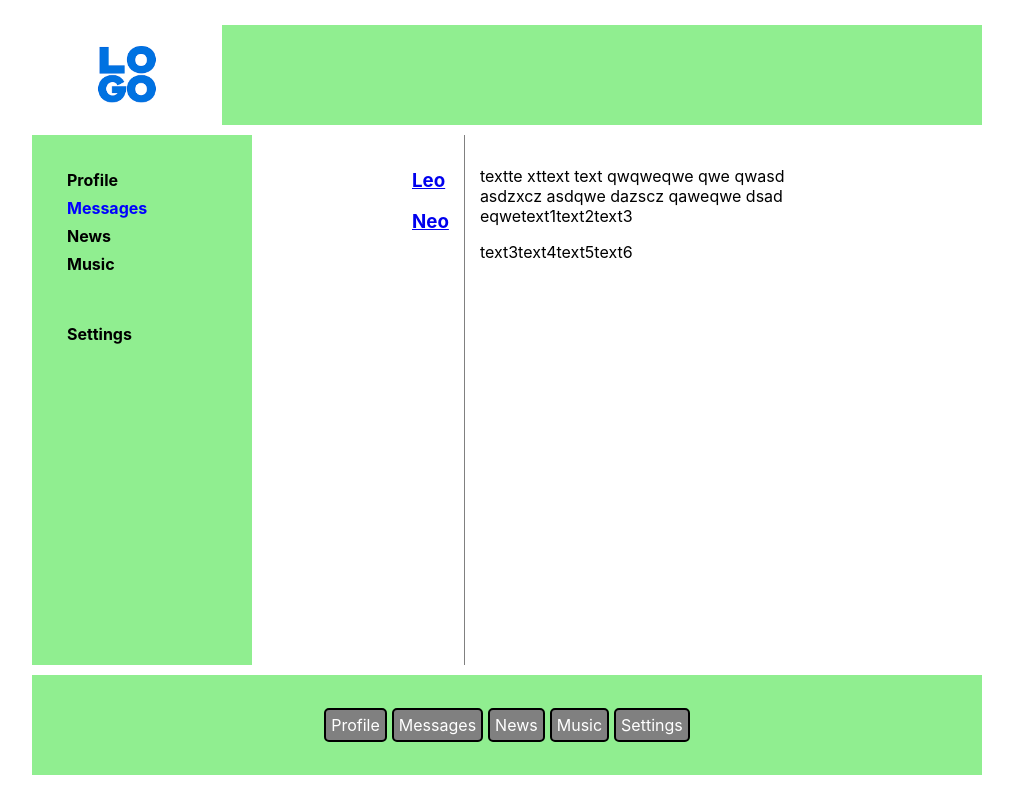
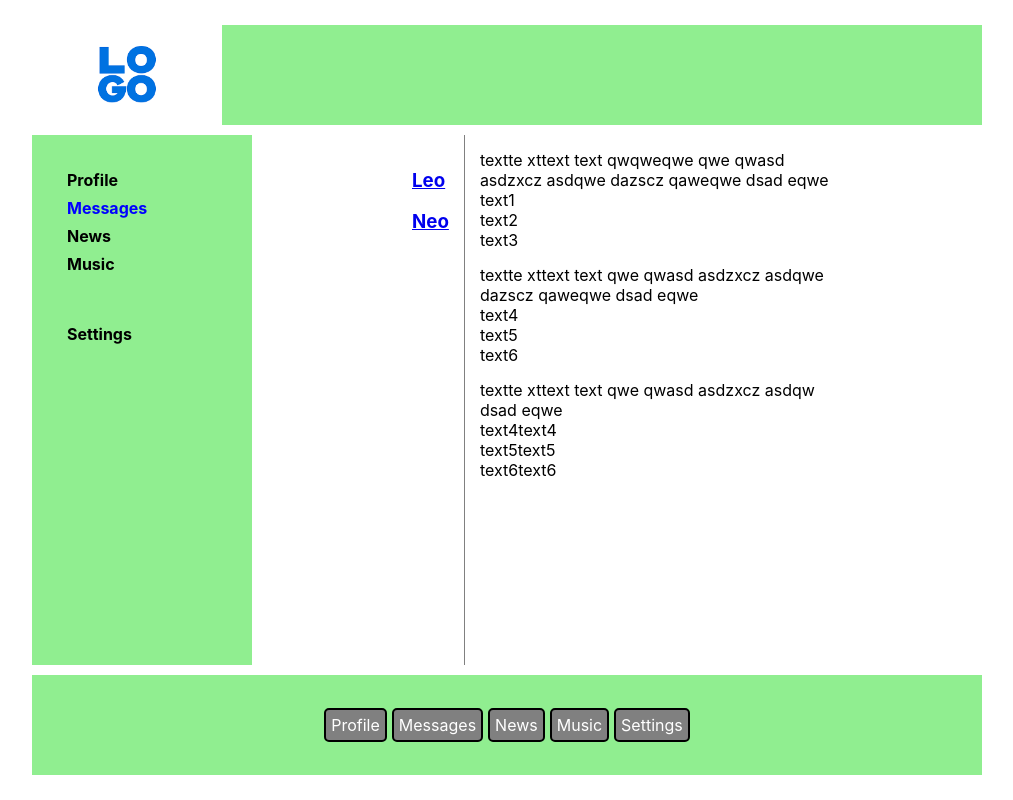
Before and after one commit to pampukhaleo/samurai-way-main, a React (Create React App) app: page /messages in a window 1280 px wide. Shown: the whole page, without its empty margins (133-1146 px from the left). Built offline with nearby package versions, Linux system fonts and the light colour scheme.

Commit message:
Data to index.tsx

```diff
--- a/src/App.tsx
+++ b/src/App.tsx
@@ -9,75 +9,34 @@ import { News } from './componens/News/News';
 import { Messages } from './componens/Messages/Messages';
 import { Music } from './componens/Music/Music';
 import { Settings } from './componens/Settings/Settings';
+import { DialogDataType, HeaderButtonListType, MessageDataType, ProfileDataType } from './index';
 
-const headerButtonsList = [
-  { id: 1, name: 'Profile', href: '/profile' },
-  { id: 2, name: 'Messages', href: '/messages/' },
-  { id: 3, name: 'News', href: '/news' },
-  { id: 4, name: 'Music', href: '/music' },
-  { id: 5, name: 'Settings', href: '/settings' },
-]
-
-const profileData = {
-  name: 'Leo P.',
-  birthday: 32,
-  city: 'Kyiv',
-  education: 'JS',
-  website: 'https://github.com/pampukhaleo',
-  profilePicture: 'https://images.unsplash.com/photo-1503023345310-bd7c1de61c7d?ixlib=rb-4.0.3&ixid=M3wxMjA3fDB8MHxzZWFyY2h8Mnx8aHVtYW58ZW58MHx8MHx8fDA%3D&w=1000&q=80'
+type PropsType = {
+  headerButtonsList: HeaderButtonListType[]
+  profileData: ProfileDataType
+  dialogData: DialogDataType[]
+  messageData: MessageDataType[]
 }
 
-const dialogData = [
-  {
-    id: 1,
-    profileName: 'Leo',
-  },
-  {
-    id: 2,
-    profileName: 'Neo',
-  },
-]
-
-const messageData = [
-  {
-    id: 1,
-    messages: ['textte xttext text qwqweqwe qwe qwasd asdzxcz asdqwe dazscz qaweqwe dsad eqwe', 'text1', 'text2', 'text3']
-  },
-  {
-    id: 2,
-    messages: ['text3', 'text4', 'text5', 'text6']
-  },
-]
-
-export type MessageDataType = {
-  id: number
-  messages: Array<string>
-}
-
-export type DialogType = {
-  id: number
-  profileName: string
-}
-
-function App() {
+function App(props: PropsType) {
   return (
     <BrowserRouter>
       <div className="App">
         <Header/>
         <main className="main">
-          <Sidebar buttonsList={ headerButtonsList }/>
+          <Sidebar buttonsList={ props.headerButtonsList }/>
           {/*<Profile profileData={profileData}/>*/ }
           <div className="content">
-            <Route path="/profile" render={ () => <Profile profileData={ profileData }/> }/>
+            <Route path="/profile" render={ () => <Profile profileData={ props.profileData }/> }/>
             <Route path="/messages/"
-                   render={ () => <Messages dialogData={ dialogData }
-                                            messageData={ messageData }/> }/>
+                   render={ () => <Messages dialogData={ props.dialogData }
+                                            messageData={ props.messageData }/> }/>
             <Route path="/news" render={ () => <News/> }/>
             <Route path="/music" render={ () => <Music/> }/>
             <Route path="/settings" render={ () => <Settings/> }/>
           </div>
         </main>
-        <Footer buttonsList={ headerButtonsList }/>
+        <Footer buttonsList={ props.headerButtonsList }/>
       </div>
     </BrowserRouter>
 
--- a/src/componens/Messages/Dialogs/Dialog.tsx
+++ b/src/componens/Messages/Dialogs/Dialog.tsx
@@ -1,9 +1,9 @@
 import React from 'react'
 import { NavLink } from 'react-router-dom';
-import { DialogType } from '../../../App';
+import { DialogDataType } from '../../../index';
 
 type PropsType = {
-  dialogData: DialogType[]
+  dialogData: DialogDataType[]
 }
 
 export const DialogsItem = ({ dialogData }: PropsType) => {
--- a/src/componens/Messages/Message/Message.tsx
+++ b/src/componens/Messages/Message/Message.tsx
@@ -1,5 +1,5 @@
 import React from 'react'
-import { MessageDataType } from '../../../App';
+import { MessageDataType } from '../../../index';
 
 type PropsType = {
   messageData: MessageDataType[]
@@ -9,7 +9,15 @@ export const Message = ({ messageData }: PropsType) => {
   return (
     <div className="messages">
       { messageData.map(({ messages, id }) => {
-        return <p key={id}>{ messages }</p>
+        return <div key={ id }>
+          {
+            messages.map((message) => (
+              <div key={message.id}>
+                { message.text }
+              </div>
+            ))
+          }
+        </div>
       }) }
     </div>
   )
--- a/src/componens/Messages/Messages.tsx
+++ b/src/componens/Messages/Messages.tsx
@@ -1,15 +1,13 @@
 import React from 'react'
 import './messages.css'
 import { DialogsItem } from './Dialogs/Dialog';
-import { DialogType, MessageDataType } from '../../App';
 import { Message } from './Message/Message';
+import { DialogDataType, MessageDataType } from '../../index';
 
 type PropsTyper = {
   messageData: MessageDataType[]
-  dialogData: DialogType[]
+  dialogData: DialogDataType[]
 }
-
-
 
 export const Messages = ({ messageData, dialogData }: PropsTyper) => {
   return (
--- a/src/componens/Messages/messages.css
+++ b/src/componens/Messages/messages.css
@@ -14,6 +14,12 @@
 .messages {
     padding: 15px;
 }
+
+.messages > div {
+    margin-bottom: 15px;
+}
+
+
 .container .active {
     color: red
 }
--- a/src/componens/Profile/ProfileData/ProfileData.tsx
+++ b/src/componens/Profile/ProfileData/ProfileData.tsx
@@ -1,6 +1,10 @@
 import React from 'react';
-import { PropsType } from '../Profile';
 import './profileData.css'
+import { ProfileDataType } from '../../../index';
+
+type PropsType = {
+  profileData: ProfileDataType
+}
 
 export const ProfileData = ({profileData}: PropsType) => {
   return (
--- a/src/index.tsx
+++ b/src/index.tsx
@@ -3,7 +3,132 @@ import ReactDOM from 'react-dom';
 import './index.css';
 import App from './App';
 
+const headerButtonsList = [
+  { id: 1, name: 'Profile', href: '/profile' },
+  { id: 2, name: 'Messages', href: '/messages/' },
+  { id: 3, name: 'News', href: '/news' },
+  { id: 4, name: 'Music', href: '/music' },
+  { id: 5, name: 'Settings', href: '/settings' },
+]
+
+const profileData = {
+  name: 'Leo P.',
+  birthday: 32,
+  city: 'Kyiv',
+  education: 'JS',
+  website: 'https://github.com/pampukhaleo',
+  profilePicture: 'https://images.unsplash.com/photo-1503023345310-bd7c1de61c7d?ixlib=rb-4.0.3&ixid=M3wxMjA3fDB8MHxzZWFyY2h8Mnx8aHVtYW58ZW58MHx8MHx8fDA%3D&w=1000&q=80'
+}
+
+const dialogData = [
+  {
+    id: 1,
+    profileName: 'Leo',
+  },
+  {
+    id: 2,
+    profileName: 'Neo',
+  },
+]
+
+const messageData = [
+  {
+    id: 1,
+    messages: [
+      {
+        id: 1,
+        text: 'textte xttext text qwqweqwe qwe qwasd asdzxcz asdqwe dazscz qaweqwe dsad eqwe'
+      },
+      {
+        id: 2,
+        text: 'text1'
+      },
+      {
+        id: 3,
+        text: 'text2'
+      },
+      {
+        id: 4,
+        text: 'text3'
+      }]
+  },
+  {
+    id: 2,
+    messages: [
+      {
+        id: 5,
+        text: 'textte xttext text qwe qwasd asdzxcz asdqwe dazscz qaweqwe dsad eqwe'
+      },
+      {
+        id: 6,
+        text: 'text4'
+      },
+      {
+        id: 7,
+        text: 'text5'
+      },
+      {
+        id: 8,
+        text: 'text6'
+      }]
+  },
+  {
+    id: 3,
+    messages: [
+      {
+        id: 6,
+        text: 'textte xttext text qwe qwasd asdzxcz asdqw dsad eqwe'
+      },
+      {
+        id: 7,
+        text: 'text4text4'
+      },
+      {
+        id: 8,
+        text: 'text5text5'
+      },
+      {
+        id: 9,
+        text: 'text6text6'
+      }]
+  },
+]
+
+export type ProfileDataType = {
+  name: string
+  birthday: number
+  city: string
+  education: string
+  website: string
+  profilePicture: string
+}
+
+export type HeaderButtonListType = {
+  name: string
+  href: string
+  id: number
+}
+
+export type DialogDataType = {
+  id: number
+  profileName: string
+}
+
+export type MessageDataType = {
+  id: number
+  messages: MessagesType[]
+}
+
+type MessagesType = {
+  id: number
+  text: string
+}
+
 ReactDOM.render(
-  <App/>,
+  <App headerButtonsList={ headerButtonsList }
+       profileData={ profileData }
+       dialogData={ dialogData }
+       messageData={ messageData }
+  />,
   document.getElementById('root')
 );
```
Also changed, not shown: src/componens/Profile/Profile.tsx (+3 -11 lines), src/componens/Sidebar/Sidebar.tsx (+2 -7 lines).
